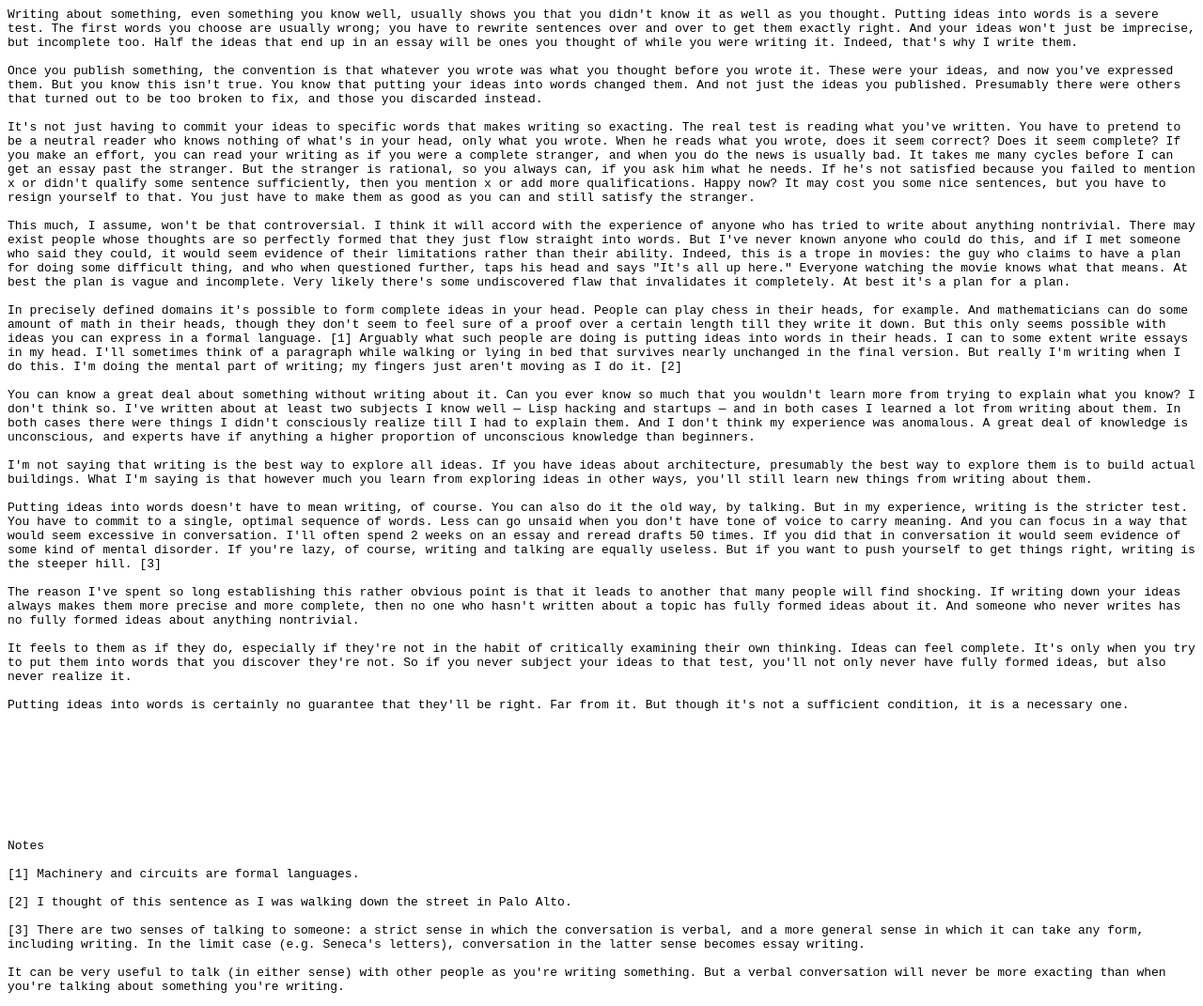
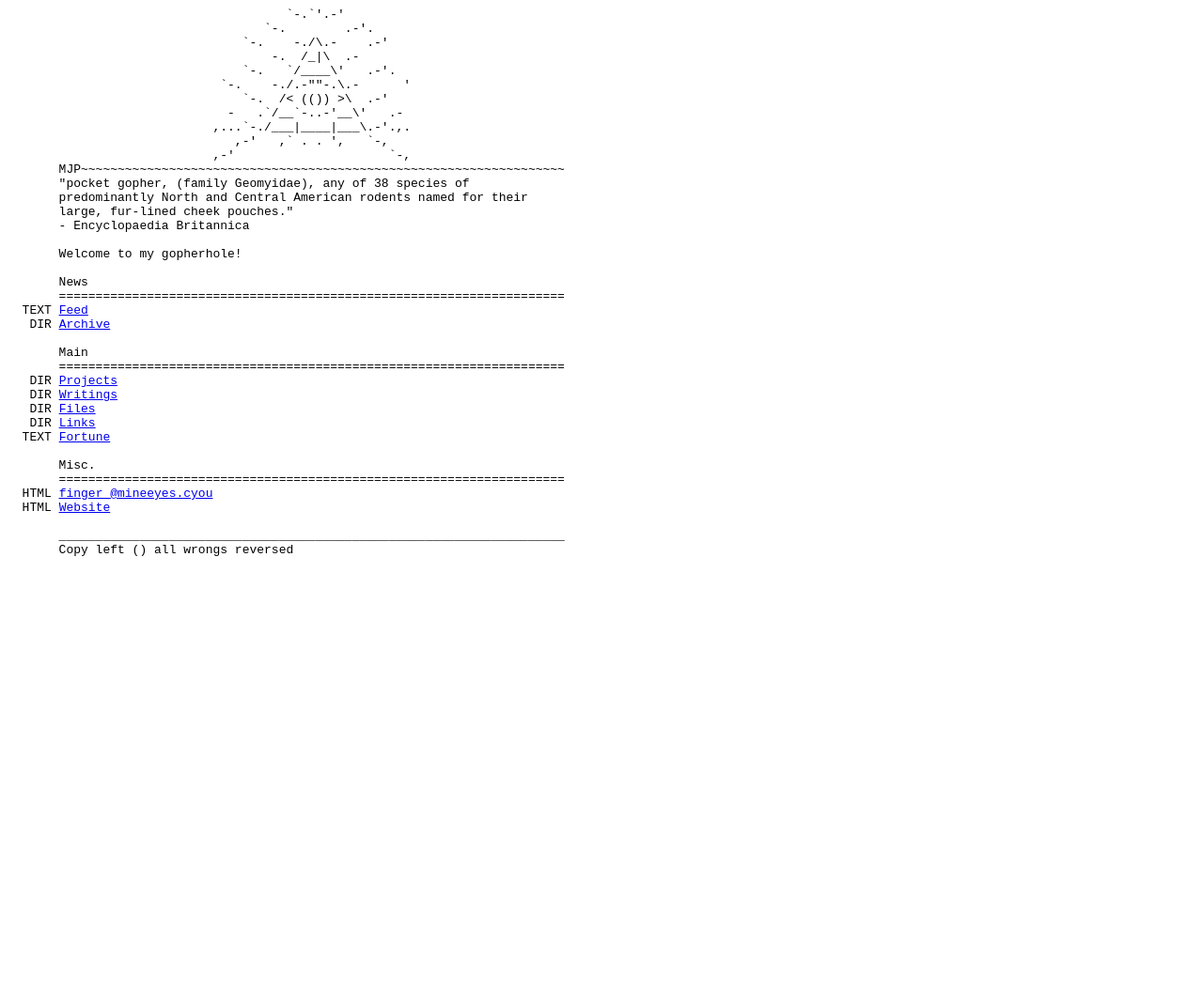
Before and after one commit to 0x000m/0x000m.github.io, a Jekyll site: the page built from test.md, in a window 1280 px wide. Shown: the whole page at 94% size. Built offline with Jekyll 4.4.1, drawn with Linux system fonts in a browser that asks for light colours; our own code applies the rules of GitHub Pages for plain Markdown files; after the commit the page ends 900 px from its top, so only the background shows below that.

Commit message:
Update test.md

````diff
--- a/test.md
+++ b/test.md
@@ -1,41 +1,41 @@
-```
-Writing about something, even something you know well, usually shows you that you didn't know it as well as you thought. Putting ideas into words is a severe test. The first words you choose are usually wrong; you have to rewrite sentences over and over to get them exactly right. And your ideas won't just be imprecise, but incomplete too. Half the ideas that end up in an essay will be ones you thought of while you were writing it. Indeed, that's why I write them.
+<pre xmlns="http://www.w3.org/1999/xhtml">
+                                      `-.`'.-'
+                                   `-.        .-'.
+                                `-.    -./\.-    .-'
+                                    -.  /_|\  .-
+                                `-.   `/____\'   .-'.
+                             `-.    -./.-""-.\.-      '
+                                `-.  /&lt; (()) &gt;\  .-'
+                              -   .`/__`-..-'__\'   .-
+                            ,...`-./___|____|___\.-'.,.
+                               ,-'   ,` . . ',   `-,
+                            ,-'                     `-,
+       MJP~~~~~~~~~~~~~~~~~~~~~~~~~~~~~~~~~~~~~~~~~~~~~~~~~~~~~~~~~~~~~~~~~~
+       "pocket gopher, (family Geomyidae), any of 38 species of
+       predominantly North and Central American rodents named for their
+       large, fur-lined cheek pouches."
+       - Encyclopaedia Britannica
 
-Once you publish something, the convention is that whatever you wrote was what you thought before you wrote it. These were your ideas, and now you've expressed them. But you know this isn't true. You know that putting your ideas into words changed them. And not just the ideas you published. Presumably there were others that turned out to be too broken to fix, and those you discarded instead.
+       Welcome to my gopherhole!
 
-It's not just having to commit your ideas to specific words that makes writing so exacting. The real test is reading what you've written. You have to pretend to be a neutral reader who knows nothing of what's in your head, only what you wrote. When he reads what you wrote, does it seem correct? Does it seem complete? If you make an effort, you can read your writing as if you were a complete stranger, and when you do the news is usually bad. It takes me many cycles before I can get an essay past the stranger. But the stranger is rational, so you always can, if you ask him what he needs. If he's not satisfied because you failed to mention x or didn't qualify some sentence sufficiently, then you mention x or add more qualifications. Happy now? It may cost you some nice sentences, but you have to resign yourself to that. You just have to make them as good as you can and still satisfy the stranger.
+       News
+       =====================================================================
+  TEXT <a href="?q=mineeyes.cyou/0/atom.xml">Feed</a>
+   DIR <a href="?q=mineeyes.cyou/1/news">Archive</a>
 
-This much, I assume, won't be that controversial. I think it will accord with the experience of anyone who has tried to write about anything nontrivial. There may exist people whose thoughts are so perfectly formed that they just flow straight into words. But I've never known anyone who could do this, and if I met someone who said they could, it would seem evidence of their limitations rather than their ability. Indeed, this is a trope in movies: the guy who claims to have a plan for doing some difficult thing, and who when questioned further, taps his head and says "It's all up here." Everyone watching the movie knows what that means. At best the plan is vague and incomplete. Very likely there's some undiscovered flaw that invalidates it completely. At best it's a plan for a plan.
+       Main
+       =====================================================================
+   DIR <a href="?q=mineeyes.cyou/1/proj">Projects</a>
+   DIR <a href="?q=mineeyes.cyou/1/art">Writings</a>
+   DIR <a href="?q=mineeyes.cyou/1/files">Files</a>
+   DIR <a href="?q=mineeyes.cyou/1/ln.gph">Links</a>
+  TEXT <a href="?q=mineeyes.cyou/0/fortune.cgi">Fortune</a>
 
-In precisely defined domains it's possible to form complete ideas in your head. People can play chess in their heads, for example. And mathematicians can do some amount of math in their heads, though they don't seem to feel sure of a proof over a certain length till they write it down. But this only seems possible with ideas you can express in a formal language. [1] Arguably what such people are doing is putting ideas into words in their heads. I can to some extent write essays in my head. I'll sometimes think of a paragraph while walking or lying in bed that survives nearly unchanged in the final version. But really I'm writing when I do this. I'm doing the mental part of writing; my fingers just aren't moving as I do it. [2]
+       Misc.
+       =====================================================================
+  HTML <a href="finger://mineeyes.cyou">finger @mineeyes.cyou</a>
+  HTML <a href="https://www.mineeyes.cyou">Website</a>
 
-You can know a great deal about something without writing about it. Can you ever know so much that you wouldn't learn more from trying to explain what you know? I don't think so. I've written about at least two subjects I know well — Lisp hacking and startups — and in both cases I learned a lot from writing about them. In both cases there were things I didn't consciously realize till I had to explain them. And I don't think my experience was anomalous. A great deal of knowledge is unconscious, and experts have if anything a higher proportion of unconscious knowledge than beginners.
-
-I'm not saying that writing is the best way to explore all ideas. If you have ideas about architecture, presumably the best way to explore them is to build actual buildings. What I'm saying is that however much you learn from exploring ideas in other ways, you'll still learn new things from writing about them.
-
-Putting ideas into words doesn't have to mean writing, of course. You can also do it the old way, by talking. But in my experience, writing is the stricter test. You have to commit to a single, optimal sequence of words. Less can go unsaid when you don't have tone of voice to carry meaning. And you can focus in a way that would seem excessive in conversation. I'll often spend 2 weeks on an essay and reread drafts 50 times. If you did that in conversation it would seem evidence of some kind of mental disorder. If you're lazy, of course, writing and talking are equally useless. But if you want to push yourself to get things right, writing is the steeper hill. [3]
-
-The reason I've spent so long establishing this rather obvious point is that it leads to another that many people will find shocking. If writing down your ideas always makes them more precise and more complete, then no one who hasn't written about a topic has fully formed ideas about it. And someone who never writes has no fully formed ideas about anything nontrivial.
-
-It feels to them as if they do, especially if they're not in the habit of critically examining their own thinking. Ideas can feel complete. It's only when you try to put them into words that you discover they're not. So if you never subject your ideas to that test, you'll not only never have fully formed ideas, but also never realize it.
-
-Putting ideas into words is certainly no guarantee that they'll be right. Far from it. But though it's not a sufficient condition, it is a necessary one.
-
-
-
-
-
-
-
-
-
-Notes
-
-[1] Machinery and circuits are formal languages.
-
-[2] I thought of this sentence as I was walking down the street in Palo Alto.
-
-[3] There are two senses of talking to someone: a strict sense in which the conversation is verbal, and a more general sense in which it can take any form, including writing. In the limit case (e.g. Seneca's letters), conversation in the latter sense becomes essay writing.
-
-It can be very useful to talk (in either sense) with other people as you're writing something. But a verbal conversation will never be more exacting than when you're talking about something you're writing.
-```
+       _____________________________________________________________________
+       Copy left () all wrongs reversed
+</pre>
````
